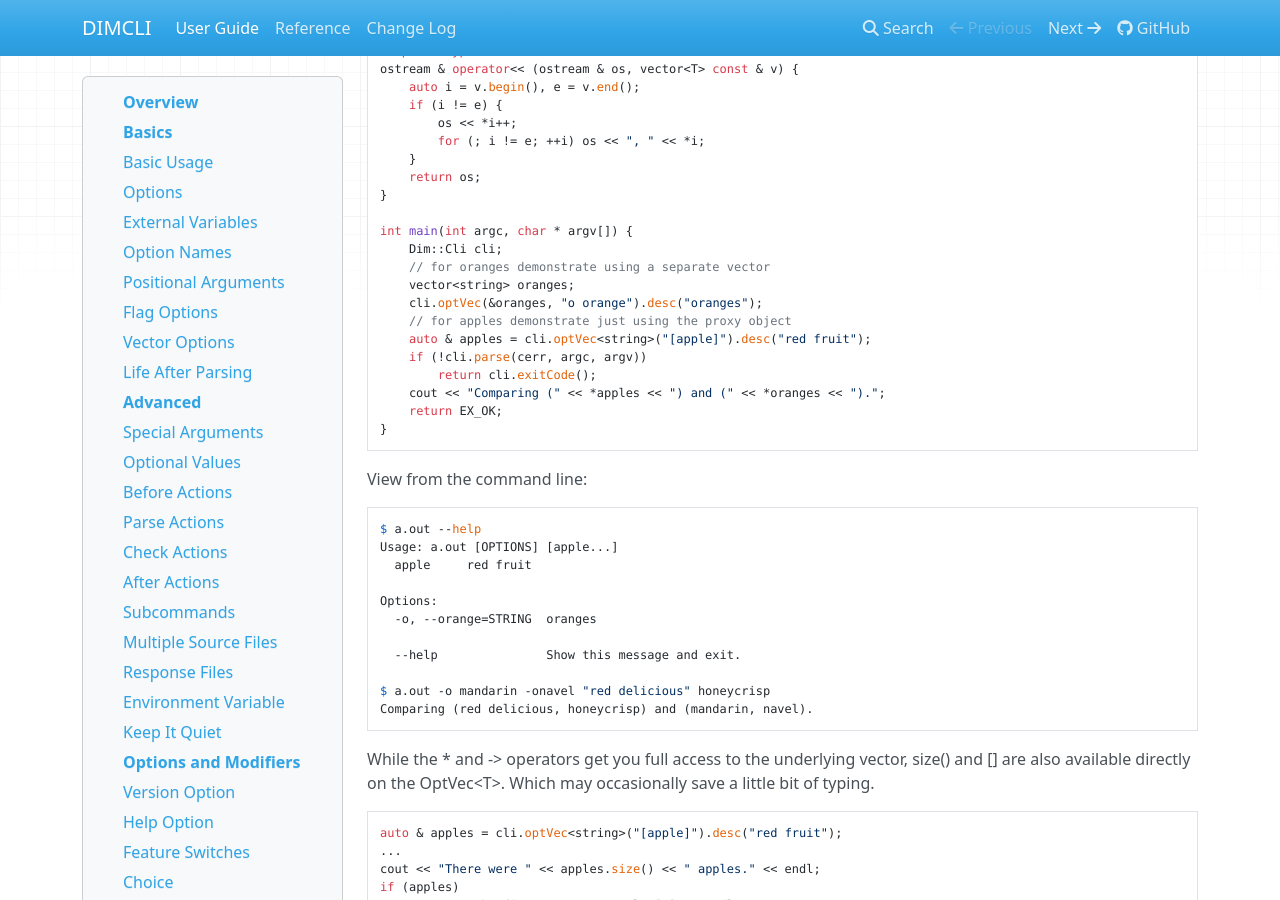
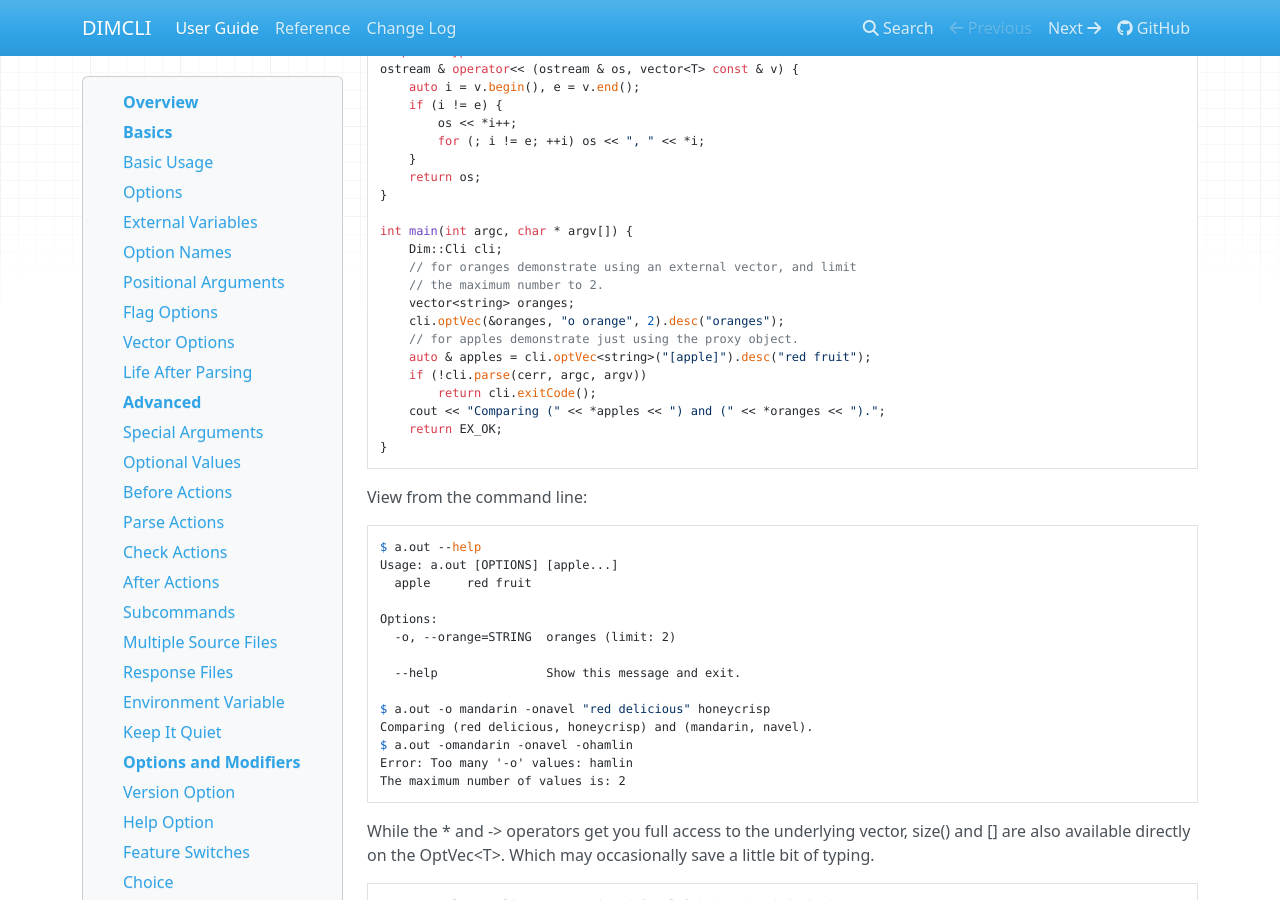
Before and after one commit to gknowles/dimcli, an MkDocs documentation site: the page built from docs/src/guide.md, in a window 1280 px wide and 900 px high, scrolled down 6422 px. Built offline with MkDocs 1.6.1, drawn with Linux system fonts in a browser that asks for light colours; nearby versions of some CDN libraries; some of the changed text lies outside the part shown.

Commit message:
Support limiting number of values allowed for vector options

```diff
--- a/docs/src/guide.md
+++ b/docs/src/guide.md
@@ -279,7 +279,8 @@ A few things to keep in mind about positional arguments:
 - Positional arguments are mapped by the order they are added, except that
   required ones appear before optional ones.
 - If there are multiple vector positionals with unlimited (nargs = -1) arity
-  all but the first will be treated as if they had nargs = 1.
+  all but the first will be treated as if they had nargs = 1. Or to put it
+  another way, the first unlimited positional is greedy.
 - If the unlimited one is required it will prevent any optional positionals
   from getting populated, since it eats up all the arguments before they get
   a turn.
@@ -355,10 +356,11 @@ ostream & operator<< (ostream & os, vector<T> const & v) {
 
 int main(int argc, char * argv[]) {
     Dim::Cli cli;
-    // for oranges demonstrate using a separate vector
+    // for oranges demonstrate using an external vector, and limit
+    // the maximum number to 2.
     vector<string> oranges;
-    cli.optVec(&oranges, "o orange").desc("oranges");
-    // for apples demonstrate just using the proxy object
+    cli.optVec(&oranges, "o orange", 2).desc("oranges");
+    // for apples demonstrate just using the proxy object.
     auto & apples = cli.optVec<string>("[apple]").desc("red fruit");
     if (!cli.parse(cerr, argc, argv))
         return cli.exitCode();
@@ -374,12 +376,15 @@ Usage: a.out [OPTIONS] [apple...]
   apple     red fruit
 
 Options:
-  -o, --orange=STRING  oranges
+  -o, --orange=STRING  oranges (limit: 2)
 
   --help               Show this message and exit.
 
 $ a.out -o mandarin -onavel "red delicious" honeycrisp
 Comparing (red delicious, honeycrisp) and (mandarin, navel).
+$ a.out -omandarin -onavel -ohamlin
+Error: Too many '-o' values: hamlin
+The maximum number of values is: 2
 ~~~
 
 While the * and -> operators get you full access to the underlying vector,
```
Also changed, not shown: docs/src/CHANGELOG.md (+1 -0 lines), docs/src/reference.md (+2 -2 lines), CHANGELOG.md, 3 other files.
